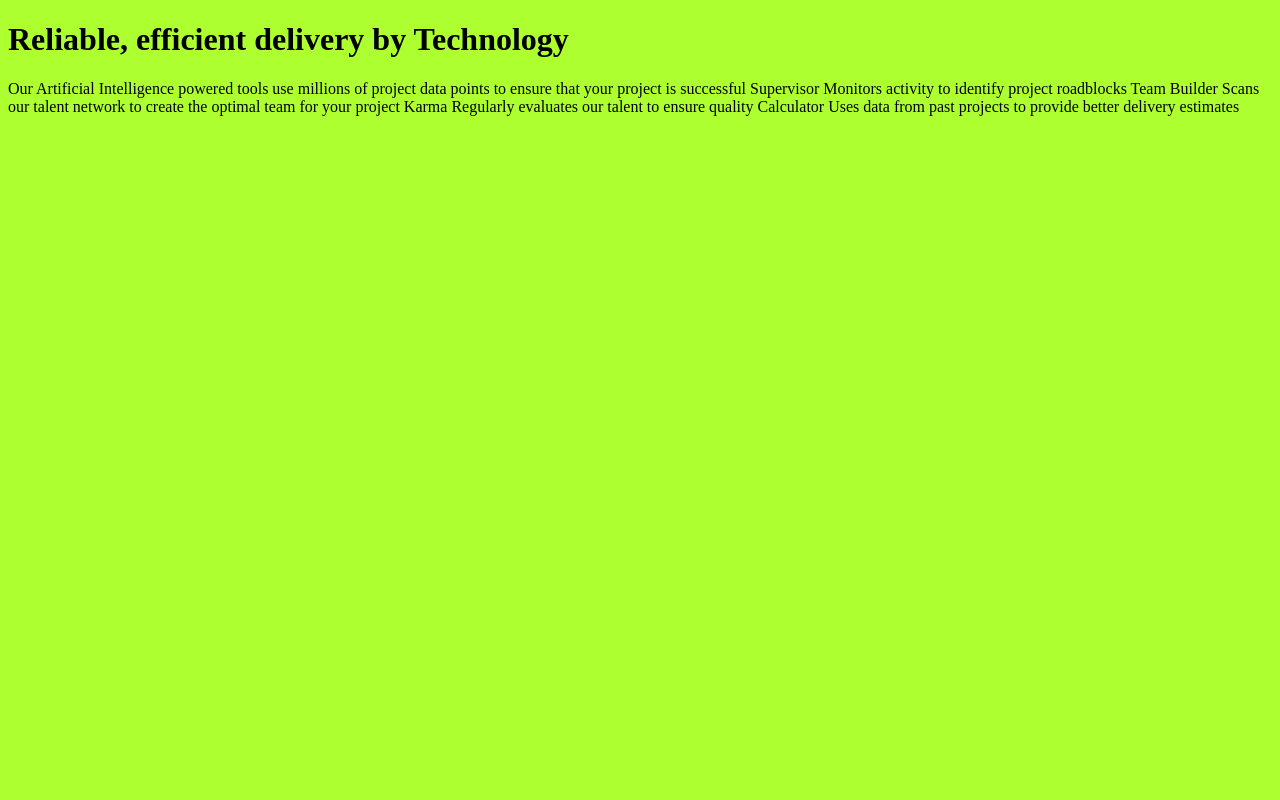
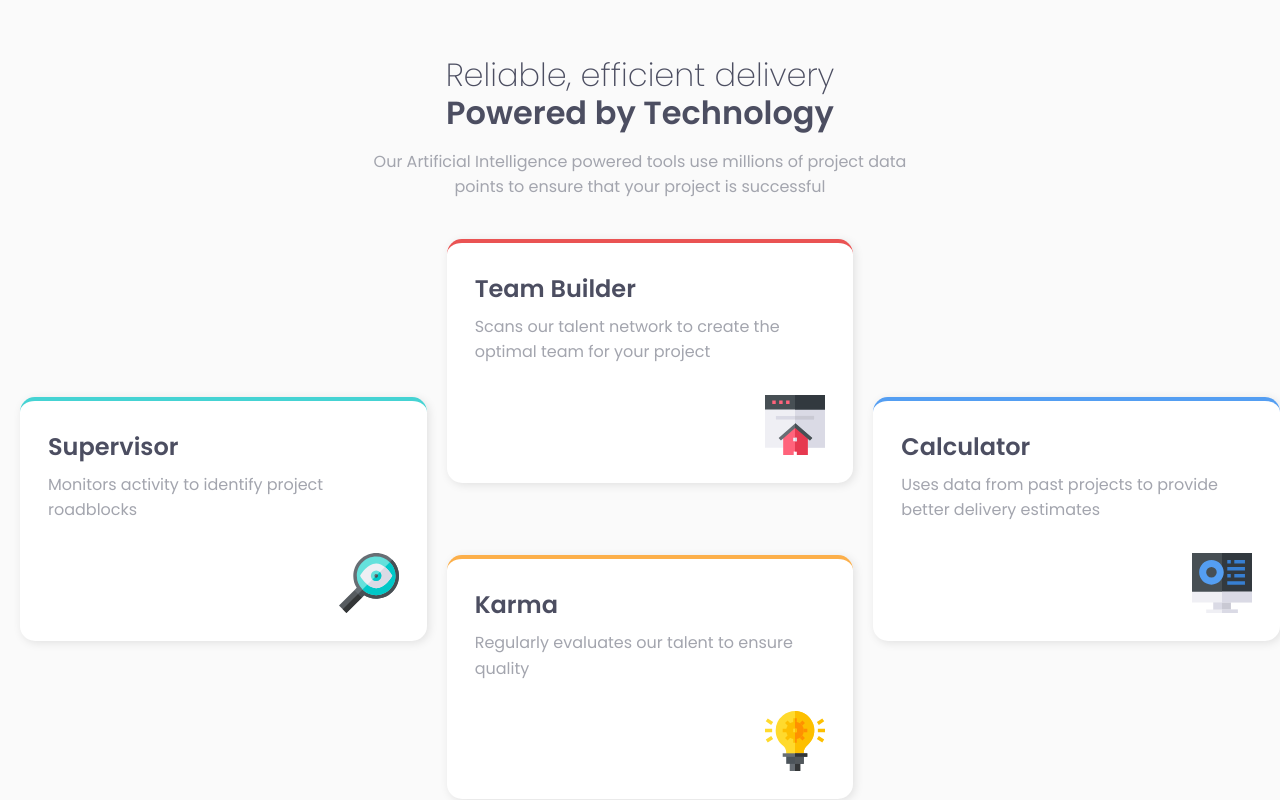
Before and after one commit to bcsaalinas/Midterm-1-Web-Dev, a plain HTML site: page index.html in a window 1280 px wide. Drawn offline with Linux system fonts and the light colour scheme.

Commit message:
Final Delivery
Used semantic html to use a grid display to achieve the reference image

```diff
--- a/index.html
+++ b/index.html
@@ -3,6 +3,10 @@
   <head>
     <meta charset="UTF-8" />
     <meta name="viewport" content="width=device-width, initial-scale=1.0" />
+    <link
+      href="https://fonts.googleapis.com/css2?family=Poppins:wght@200;400;600&display=swap"
+      rel="stylesheet"
+    />
 
     <link
       rel="icon"
@@ -14,13 +18,45 @@
     <title>Four card feature display</title>
   </head>
   <body>
-    <h1>Reliable, efficient delivery <b> by Technology</b></h1>
+    <main>
+      <h1 class="hero-title">
+        Reliable, efficient delivery<br />
+        <span class="highlight">Powered by Technology</span>
+      </h1>
+      <p class="hero-description">
+        Our Artificial Intelligence powered tools use millions of project data
+        points to ensure that your project is successful
+      </p>
 
-    Our Artificial Intelligence powered tools use millions of project data
-    points to ensure that your project is successful Supervisor Monitors
-    activity to identify project roadblocks Team Builder Scans our talent
-    network to create the optimal team for your project Karma Regularly
-    evaluates our talent to ensure quality Calculator Uses data from past
-    projects to provide better delivery estimates
+      <section class="features-container">
+        <div class="feature-card" id="team-builder">
+          <h2>Team Builder</h2>
+          <p>
+            Scans our talent network to create the optimal team for your project
+          </p>
+          <img src="images/icon-team-builder.svg" alt="Team Builder" />
+        </div>
+
+        <div class="feature-card" id="supervisor">
+          <h2>Supervisor</h2>
+          <p>Monitors activity to identify project roadblocks</p>
+          <img src="images/icon-supervisor.svg" alt="Supervisor" />
+        </div>
+
+        <div class="feature-card" id="karma">
+          <h2>Karma</h2>
+          <p>Regularly evaluates our talent to ensure quality</p>
+          <img src="images/icon-karma.svg" alt="Karma" />
+        </div>
+
+        <div class="feature-card" id="calculator">
+          <h2>Calculator</h2>
+          <p>
+            Uses data from past projects to provide better delivery estimates
+          </p>
+          <img src="images/icon-calculator.svg" alt="Calculator" />
+        </div>
+      </section>
+    </main>
   </body>
 </html>
--- a/styles.css
+++ b/styles.css
@@ -1,6 +1,120 @@
-*{
-    box-sizing: border-box;
+* {
+  box-sizing: border-box;
+  font-family: Poppins, sans-serif;
+  margin: 0;
+  padding: 0;
 }
-body{
-    background-color: greenyellow;
+
+:root {
+  --primary-red: #ea5353;
+  --primary-blue: #45d3d3;
+  --primary-orange: #fcaf4a;
+  --primary-blue2: #549ef2;
+
+  --neutral-dark-blue: #4c4e61;
+  --neutral-greish-blue: #a3a5ae;
+  --neutral-light-gray: #fafafa;
 }
+
+body {
+  background-color: var(--neutral-light-gray);
+}
+
+h1 {
+  text-align: center;
+  font-weight: 200;
+  color: var(--neutral-dark-blue);
+}
+
+.highlight {
+  font-weight: 600;
+}
+
+h2 {
+  font-weight: 600;
+  color: var(--neutral-dark-blue);
+}
+
+.features-container {
+  display: grid;
+  grid-template-columns: repeat(3, minmax(0, 1fr));
+  grid-template-rows: auto 32px auto;
+  gap: 20px;
+  justify-content: center;
+  margin-left: 20px;
+}
+
+#supervisor {
+  grid-column: 1;
+  grid-row: 1 / 4;
+  align-self: center;
+}
+
+#team-builder {
+  grid-column: 2;
+  grid-row: 1;
+}
+
+#karma {
+  grid-column: 2;
+  grid-row: 3;
+}
+
+#calculator {
+  grid-column: 3;
+  grid-row: 1 / 4;
+  align-self: center;
+}
+.feature-card {
+  background: #fff;
+  border-radius: 15px;
+  padding: 28px;
+  border-top: 4px solid var(--neutral-greish-blue);
+  text-align: left;
+  box-shadow: 2px 2px 10px rgba(0, 0, 0, 0.1);
+  width: 100%;
+}
+
+.feature-card h2 {
+  margin-bottom: 8px;
+}
+
+.feature-card p {
+  color: var(--neutral-greish-blue);
+  line-height: 1.6;
+  width: 100%;
+}
+
+.feature-card img {
+  display: block;
+  width: 60px;
+  margin-top: 30px;
+  margin-left: auto;
+}
+
+.hero-title {
+  margin-top: 3.5rem;
+  padding: 0 1rem;
+  line-height: 1.2;
+}
+
+.hero-description {
+  text-align: center;
+  max-width: 570px;
+  margin: 16px auto 40px;
+  color: var(--neutral-greish-blue);
+  padding: 0 10px;
+}
+
+#supervisor {
+  border-top-color: var(--primary-blue);
+}
+#team-builder {
+  border-top-color: var(--primary-red);
+}
+#calculator {
+  border-top-color: var(--primary-blue2);
+}
+#karma {
+  border-top-color: var(--primary-orange);
+}
```
